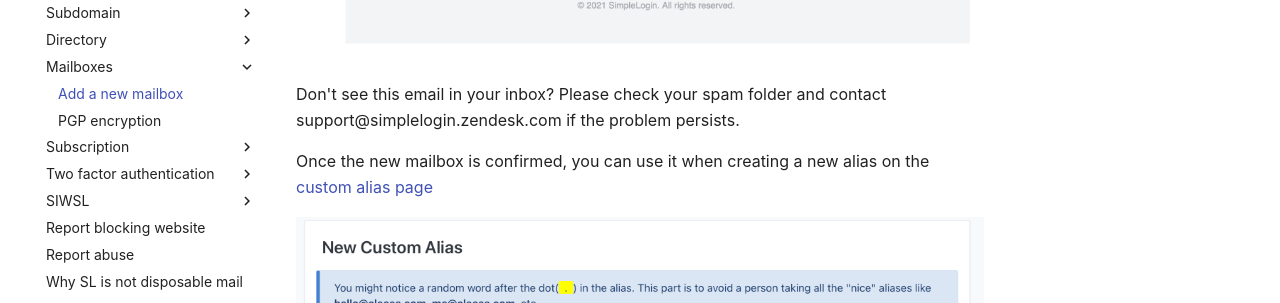
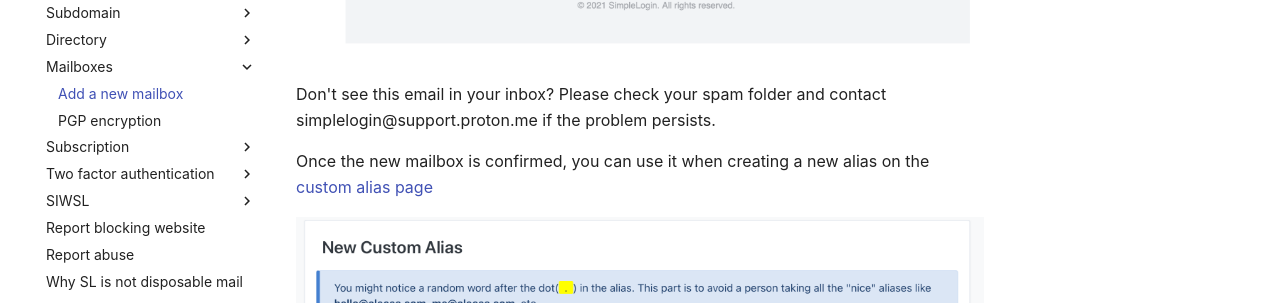
Before and after one commit to simple-login/documentation, an MkDocs documentation site: the page built from docs/mailbox/add-mailbox.md, in a window 1280 px wide and 900 px high, scrolled down 1370 px. Shown: the part 176-479 px from the top of the window. Built offline with MkDocs 1.6.1 and Material for MkDocs 9.7.7, drawn with Linux system fonts in a browser that asks for light colours; comment, search, counter and statistics services are not loaded.

Commit message:
Change support email in mailbox confirmation instructions
Updated support email address for mailbox activation issues.

```diff
--- a/docs/mailbox/add-mailbox.md
+++ b/docs/mailbox/add-mailbox.md
@@ -14,7 +14,7 @@ Please click on the "Confirm email" to activate your new mailbox.
 
 ![](./verification-email.png)
 
-Don't see this email in your inbox? Please check your spam folder and contact support@simplelogin.zendesk.com if the problem persists.
+Don't see this email in your inbox? Please check your spam folder and contact simplelogin@support.proton.me if the problem persists.
 
 Once  the new mailbox is confirmed, you can use it when creating a new alias on the [custom alias page](https://app.simplelogin.io/dashboard/custom_alias)
 
```
